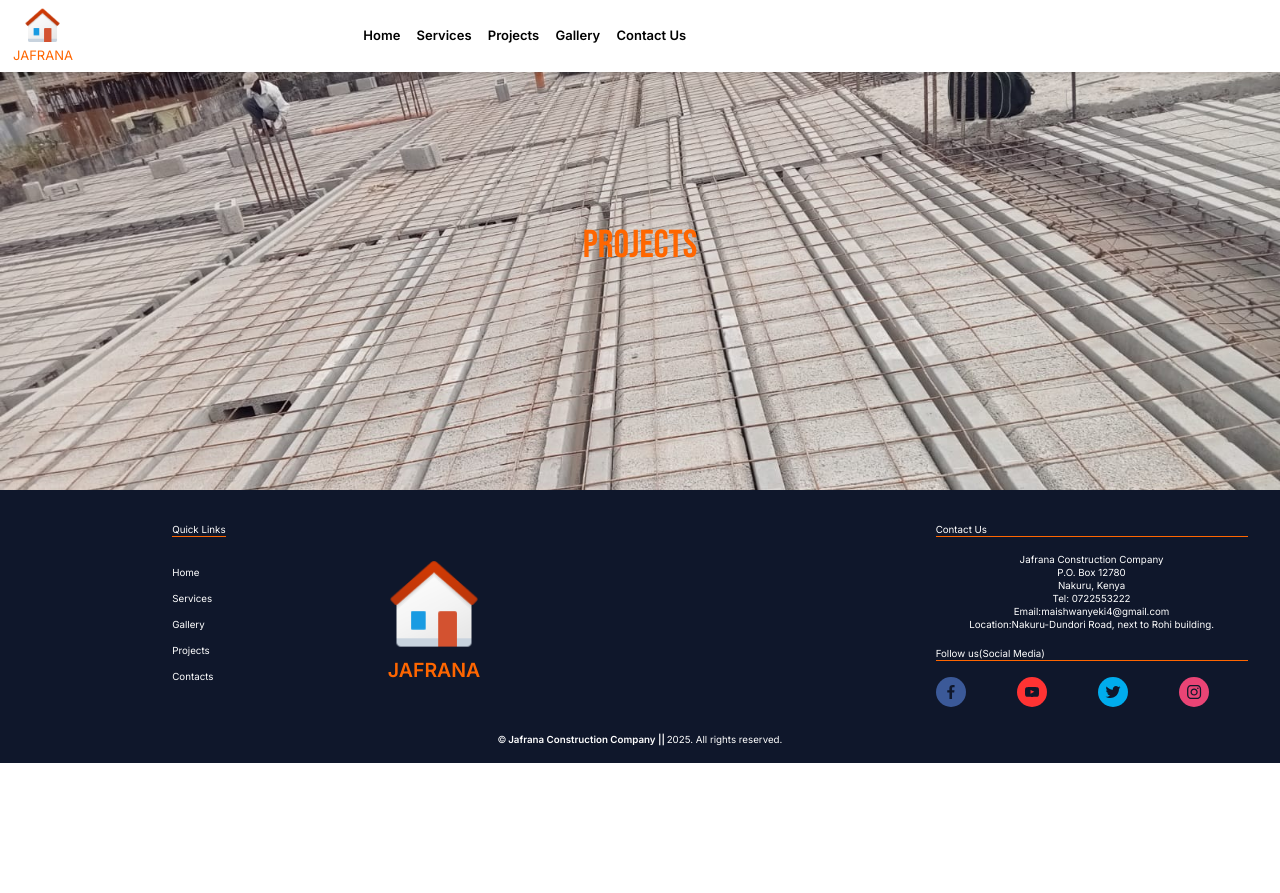
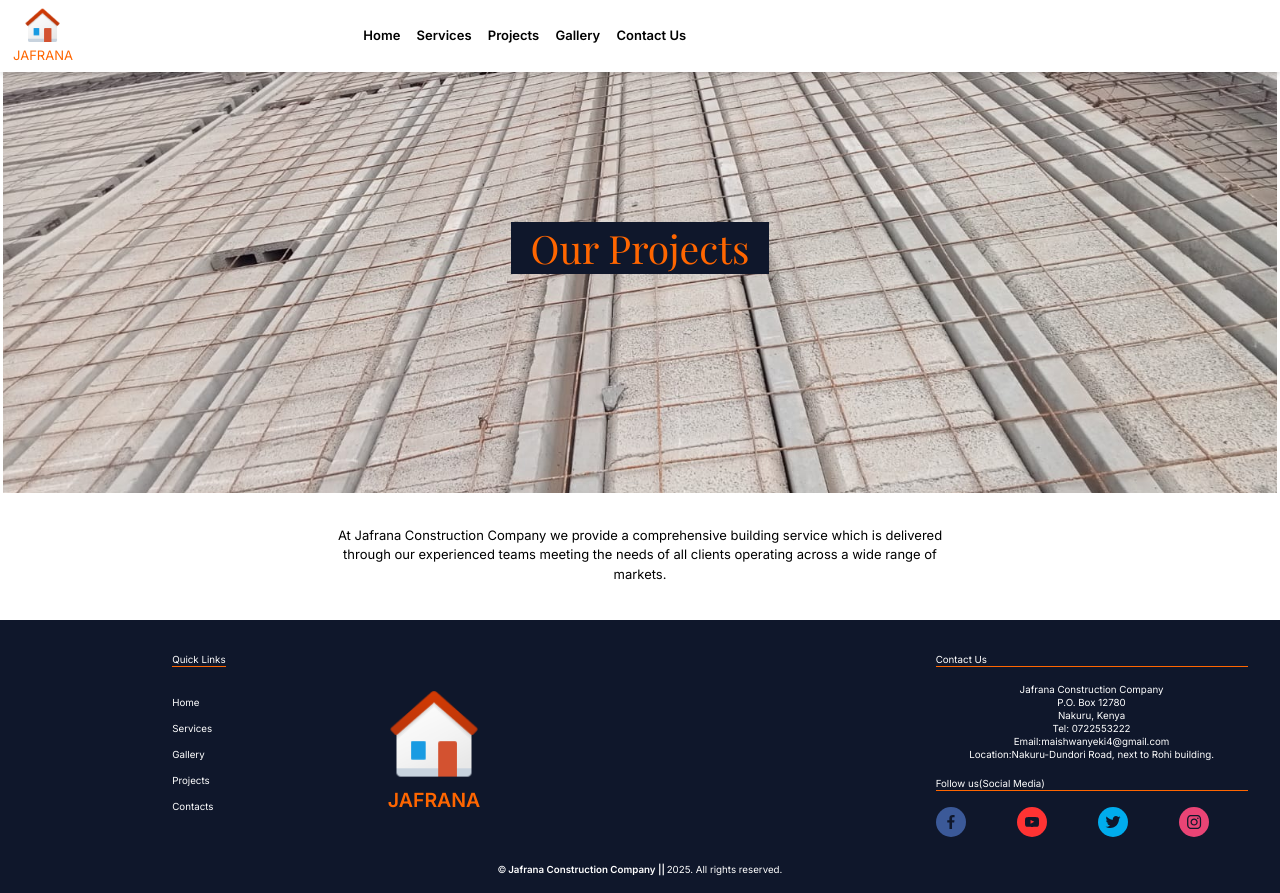
Before and after one commit to matthewkuria/jafrana, a Next.js app: page /projects in a window 1280 px wide. Before the commit the page ends 800 px from the top, so only its background shows below. Built offline with nearby package versions, Linux system fonts and the light colour scheme; a web font is replaced by a local one.

Commit message:
Replace the bebas_neue font with the playFairDisplay for the projects title

```diff
--- a/app/projects/page.tsx
+++ b/app/projects/page.tsx
@@ -1,12 +1,19 @@
 import React from 'react'
-import { bebas_neue } from '../fonts/fonts'
+import { playfairDisplay } from '../fonts/fonts'
 
 const page = () => {
   return (
-    <main className="flex flex-col items-center justify-center min-h-[300px] md:min-h-[450px] lg:min-h-[490px] projects">
-          <div className="  py-1 px-4 md:px-4 lg:px-6 lg:py-2  ">
-            <p className={`${bebas_neue.className} text-secondary text-3xl md:text-4xl lg:text-5xl `}>Projects</p>
-          </div>
+    <main className=" flex flex-col p-1">
+      <section className="flex flex-col items-center justify-center min-h-[300px] md:min-h-[450px] lg:min-h-[490px] projects">
+          <div className="bg-slate-900  py-1 px-4 md:px-4 lg:px-6 lg:py-2 ">
+            <p className={`${playfairDisplay.className} text-secondary text-3xl md:text-4xl lg:text-5xl `}>Our Projects</p>
+      </div>
+    </section>
+    <section className="flex flex-col items-center justify-center w-3/4 md:w-1/2 mx-auto mt-10 mb-10 text-center">
+        <p className="">
+          At Jafrana Construction Company we provide a comprehensive building service which is delivered through our experienced teams meeting the needs of all clients operating across a wide range of markets.
+        </p>
+      </section>
     </main>
   )
 }
```
